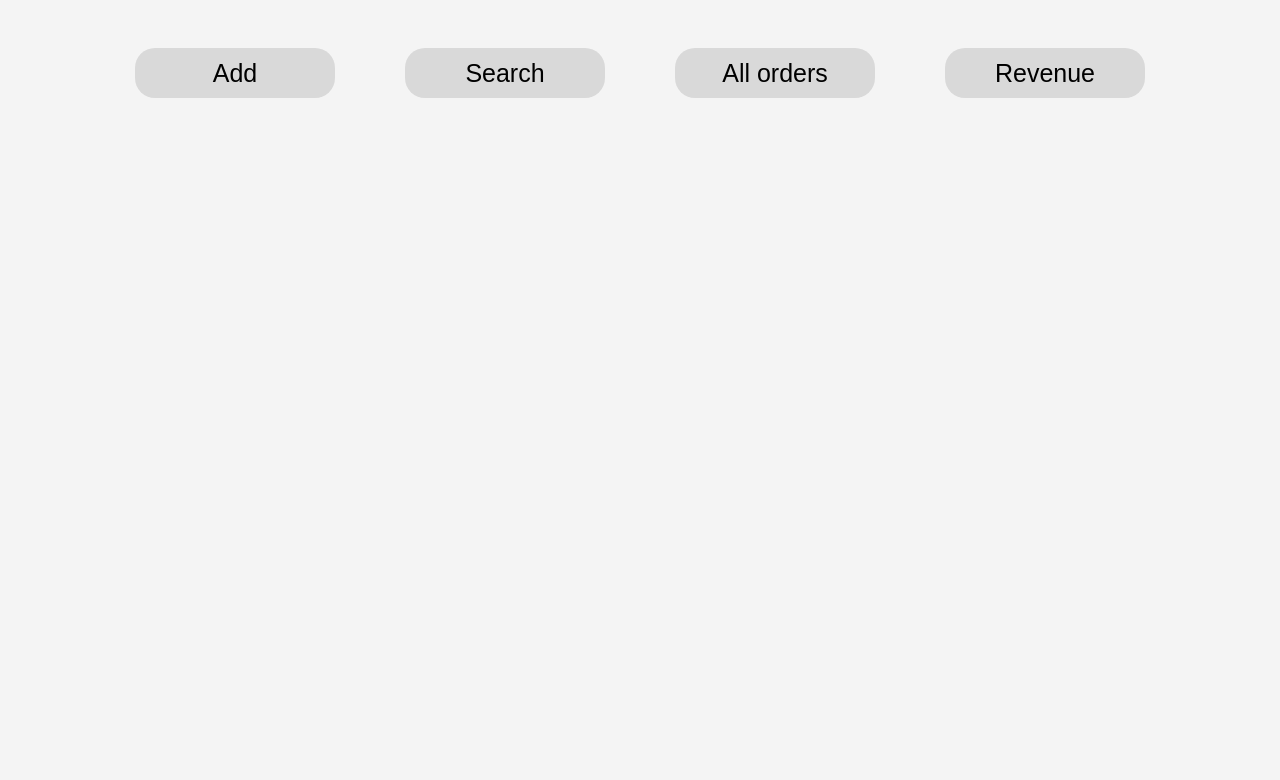
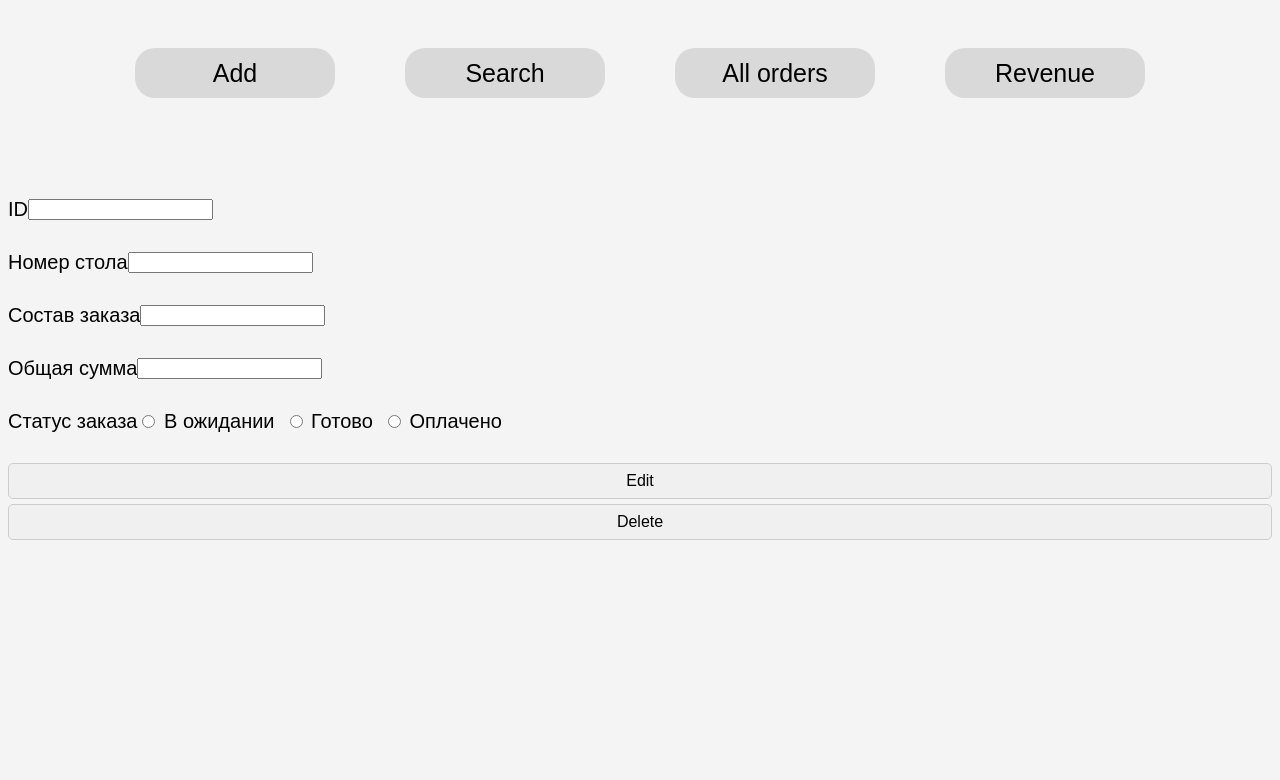
Before and after one commit to Kurillccc/CafeManagementAPI, a Python web app: template myapp/templates/page1.html in a window 1280 px wide. Shown: the top 780 px of the page. Run offline with Jinja, Linux system fonts and the light colour scheme; the template is opened without the code that fills it, so the values that code supplies are empty.

Commit message:
added action after second button "search"

```diff
--- a/myapp/templates/page1.html
+++ b/myapp/templates/page1.html
@@ -134,7 +134,7 @@
             background-color: #555555;
         }
 
-        /* Стиль для элементов поиска */
+        /* Стиль для элементов поиска после search-submit */
         .search-fields {
             display: flex;
             flex-direction: column;
@@ -192,14 +192,57 @@
         Successfully submitted!
     </div>
 
-    <!-- Для кнопки Search-->
+    <!-- Для кнопки Search -->
     <div id="search-container" class="search-container">
         <input type="text" id="search-input" placeholder="id | номер стола | статус">
         <button class="button" id="search-submit-btn">Search</button>
     </div>
 
+    <!-- Для кнопки Search-submit -->
+    <div id="search-fields" class="search-fields" style="display: none;">
+        <div class="input-item">
+            <label for="search-id">ID</label>
+            <input type="text" id="search-id">
+        </div>
+        <div class="input-item">
+            <label for="search-table-number">Номер стола</label>
+            <input type="text" id="search-table-number">
+        </div>
+        <div class="input-item">
+            <label for="search-items">Состав заказа</label>
+            <input type="text" id="search-items">
+        </div>
+        <div class="input-item">
+            <label for="search-total-price">Общая сумма</label>
+            <input type="text" id="search-total-price">
+        </div>
+        <div class="input-item">
+            <label>Статус заказа</label>
+            <div class="status-container">
+                <label>
+                    <input type="radio" name="status" value="waiting"> В ожидании
+                </label>
+                <label>
+                    <input type="radio" name="status" value="ready"> Готово
+                </label>
+                <label>
+                    <input type="radio" name="status" value="paid"> Оплачено
+                </label>
+            </div>
+        </div>
+
+            <!-- Кнопки для редактирования и удаления -->
+            <div class="button-container-vertical">
+                <button>Edit</button>
+                <button>Delete</button>
+            </div>
+        </div>
+
+
+
     <!-- Обработчик кнопок-->
     <script>
+        document.getElementById("search-fields").style.display = "flex";
         document.getElementById("add-btn").addEventListener("click", function() {
             document.getElementById("search-container").style.display = "none";
             document.getElementById("input-container").style.display = "flex";
@@ -212,7 +255,6 @@
             document.getElementById("success-message").style.display = "none";
             document.getElementById("search-container").style.display = "flex";
             // Показываем новые поля
-
         });
 
         document.getElementById("orders-btn").addEventListener("click", function() {
@@ -246,6 +288,13 @@
             // Код для отправки в бд
         });
 
+        // Обработчик для кнопки Submit-search
+        document.getElementById("search-submit-btn").addEventListener("click", function() {
+            document.getElementById("search-fields").style.display = "flex";
+
+            // Код для поиска в бд
+        });
+
     </script>
 </body>
 </html>
```
